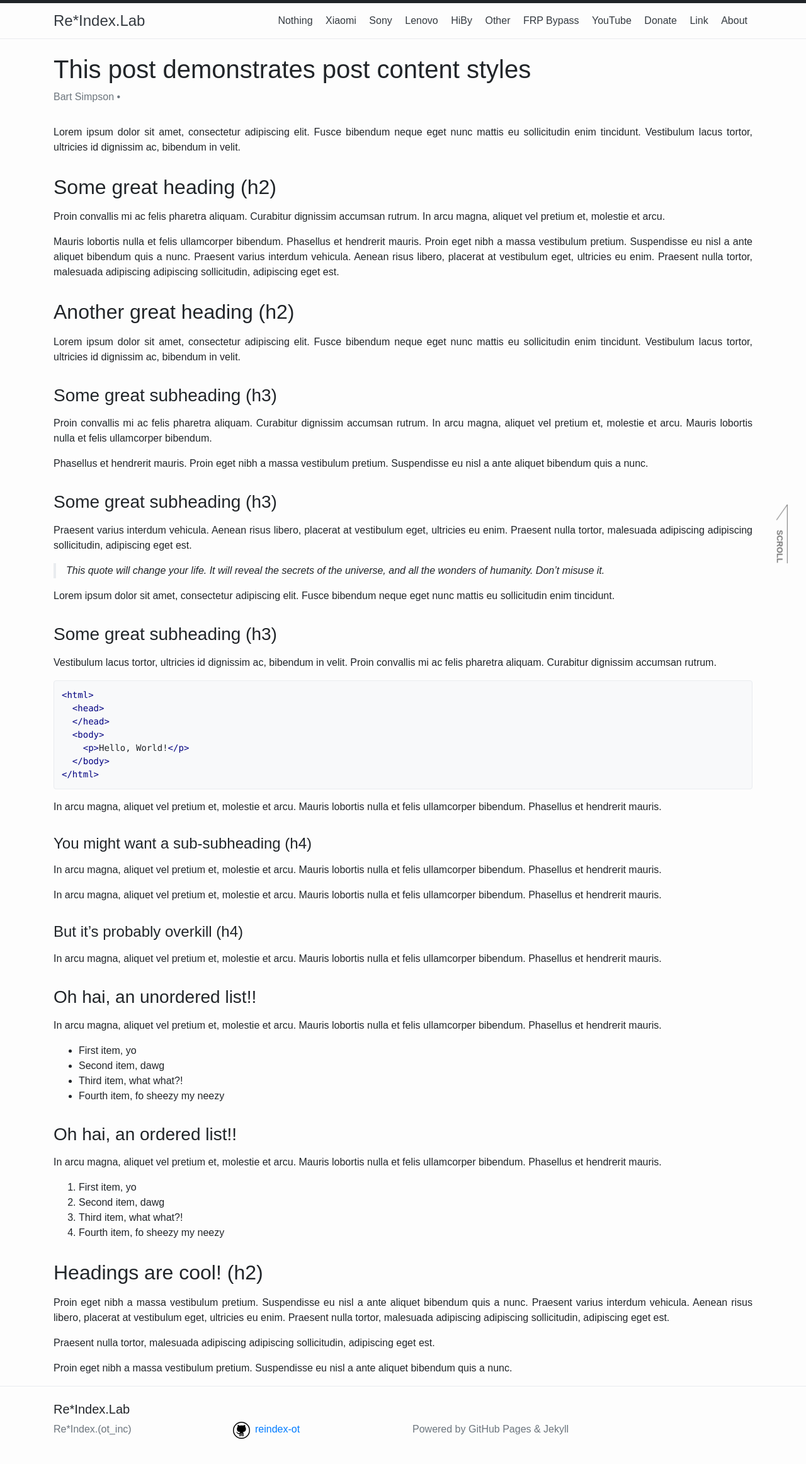
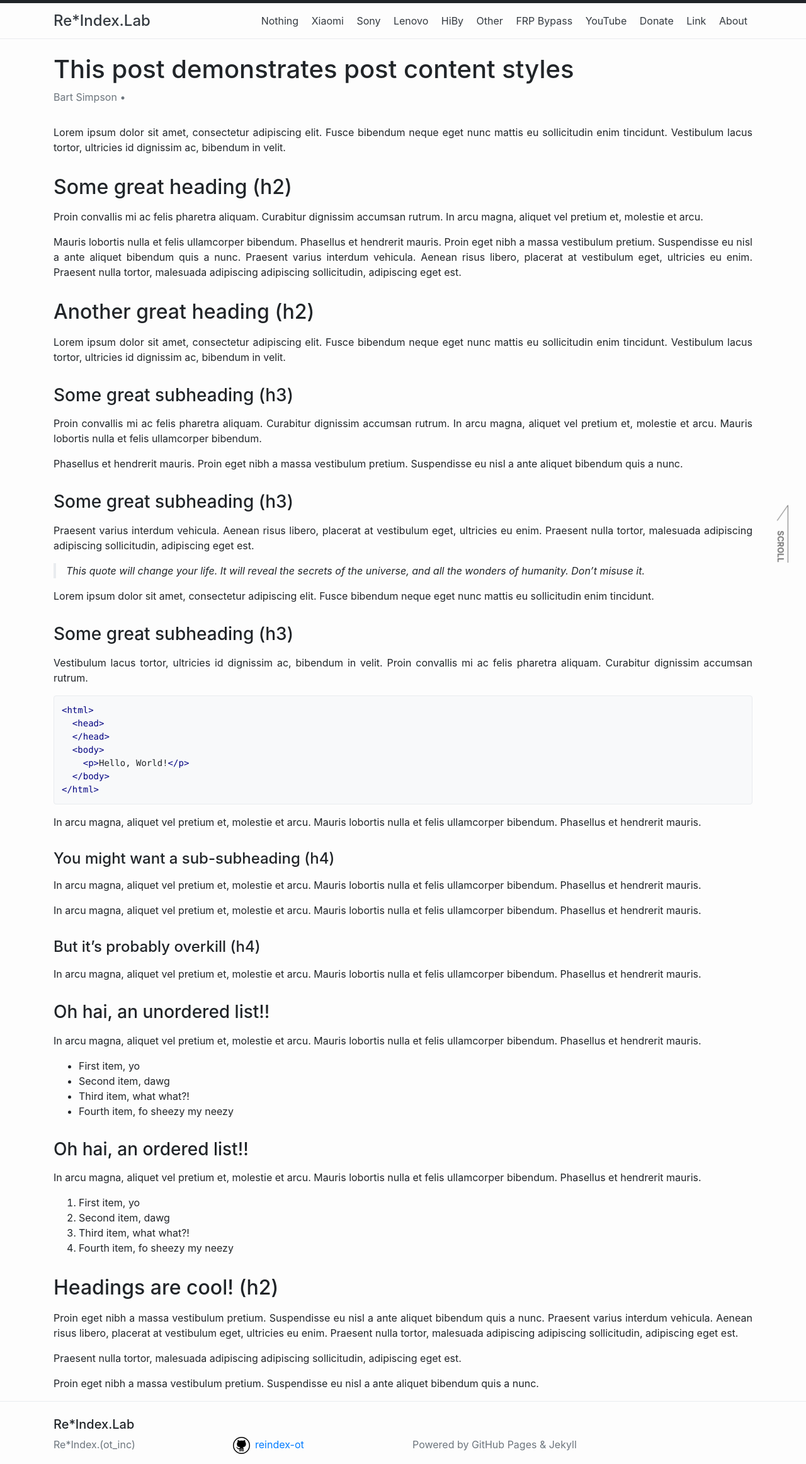
Before and after one commit to reindex-ot/reindex-ot.github.io, a Jekyll site: the page built from posts_template/2016-05-20-this-post-demonstrates-post-content-styles.md, in a window 1280 px wide. Shown: the whole page at 63% size. Built offline with Jekyll 4.4.1, drawn with Linux system fonts in a browser that asks for light colours; some web fonts are replaced; before the commit the page ends 2300 px from its top, so only the background shows below that.

Commit message:
Update main.scss
Signed-off-by: Re*Index. (ot_inc) <32851879+reindex-ot@users.noreply.github.com>

```diff
--- a/assets/main.scss
+++ b/assets/main.scss
@@ -50,16 +50,4 @@ html {
 
 /***トップへ戻るボタンここまで***/
 
-/*** font ***/
-
-body {
-  font-family: 'IBM+Plex+Sans+JP', sans-serif;
-  }
-
-h1, h2, h3, h4, h5, .site-title, .site-nav {
-  font-family: 'IBM+Plex+Sans+JP', sans-serif;
-}
-
-/*** font ***/
-
 @import "minima-reboot";
```
